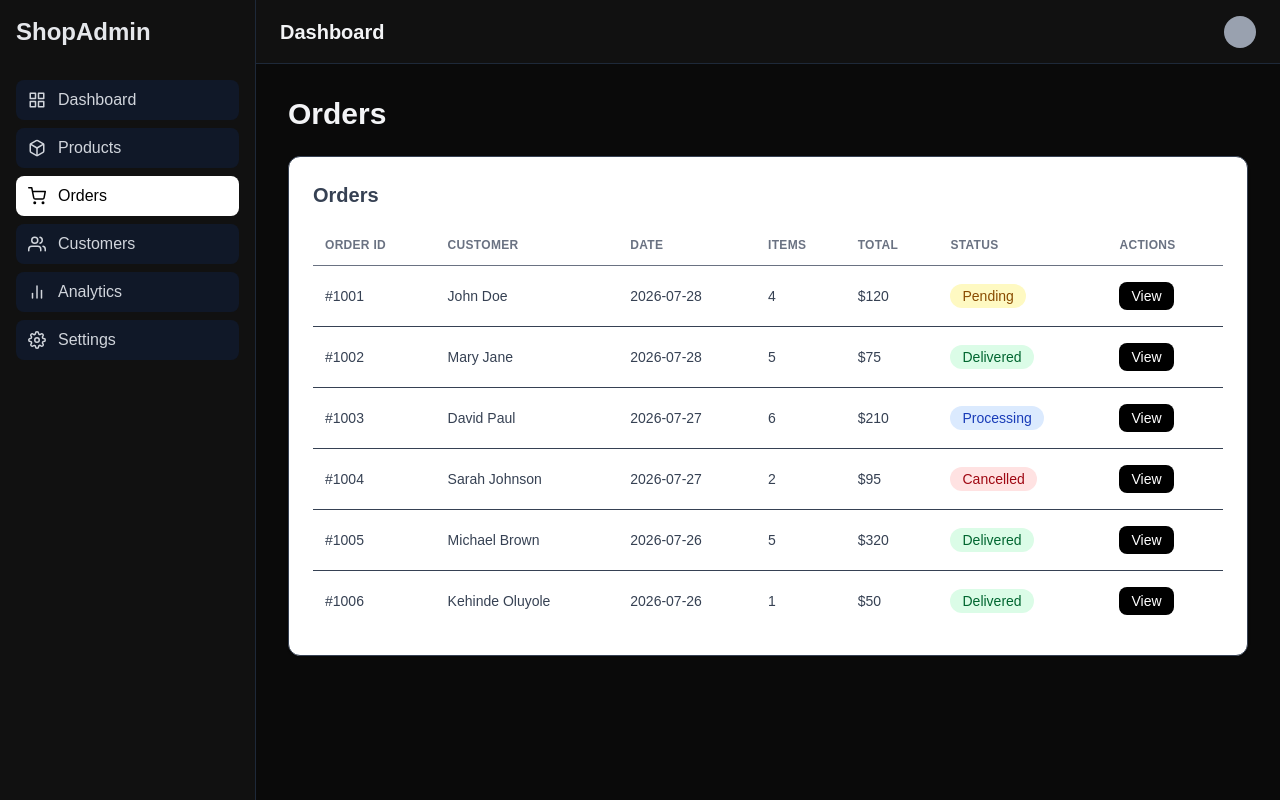
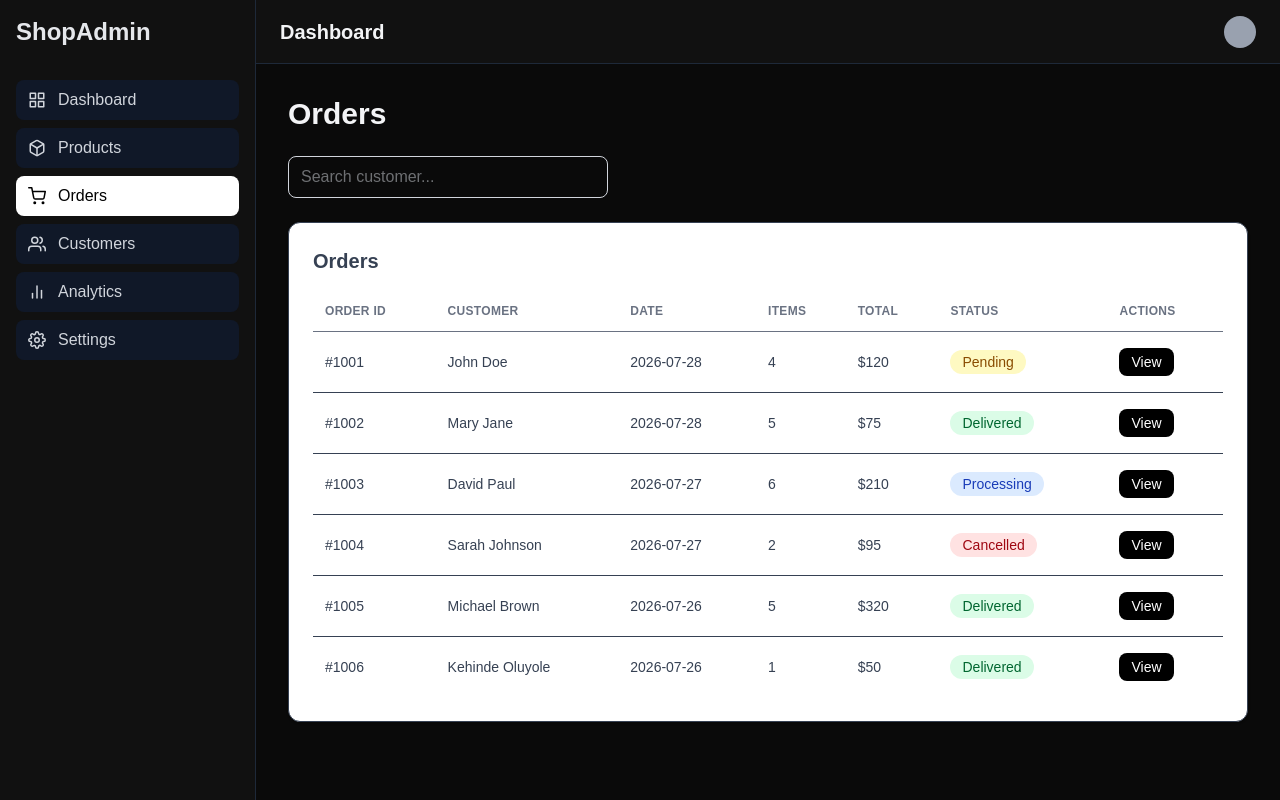
Before and after one commit to kenny-4111/shopadmin, a Next.js app: page /orders in a window 1280 px wide. Built offline with nearby package versions, Linux system fonts and the light colour scheme.

Commit message:
implement search order functionality

```diff
--- a/app/(admin)/orders/page.tsx
+++ b/app/(admin)/orders/page.tsx
@@ -10,8 +10,12 @@ import OrderDetails from "@/components/orders/OrderDetail";
 export default function OrdersPage() {
   const [orders] = useState<Order[]>(initialOrders);
   const [selectedOrder, setSelectedOrder] = useState<Order | null>(null);
+  const [searchTerm, setSearchTerm] = useState("");
+  const [isModalOpen, setIsModalOpen] = useState(false);
 
-  const [isModalOpen, setIsModalOpen] = useState(false);
+  const filteredOrders = orders.filter((order) =>
+    order.customer.toLowerCase().includes(searchTerm.toLowerCase()),
+  );
 
   function handleViewOrder(order: Order) {
     setSelectedOrder(order);
@@ -26,8 +30,16 @@ export default function OrdersPage() {
   return (
     <div className="space-y-6">
       <h1 className="text-3xl font-bold">Orders</h1>
-
-      <OrdersTable orders={orders} onView={handleViewOrder} />
+      <div className="flex flex-col gap-4 md:flex-row md:items-center md:justify-between">
+        <input
+          type="text"
+          placeholder="Search customer..."
+          value={searchTerm}
+          onChange={(e) => setSearchTerm(e.target.value)}
+          className="w-full rounded-lg border px-3 py-2 text-gray-300 md:w-80"
+        />
+      </div>
+      <OrdersTable orders={filteredOrders} onView={handleViewOrder} />
       <Modal isOpen={isModalOpen} onClose={handleCloseModal}>
         <OrderDetails order={selectedOrder} />
       </Modal>
```
